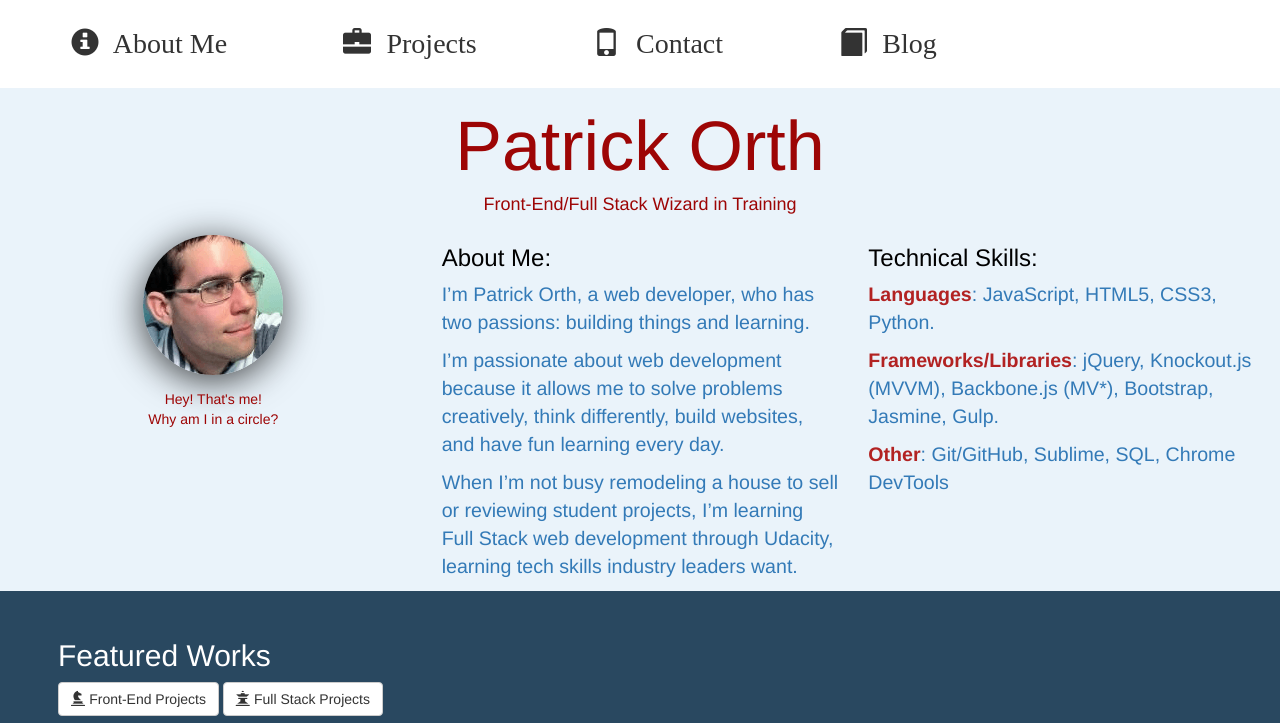
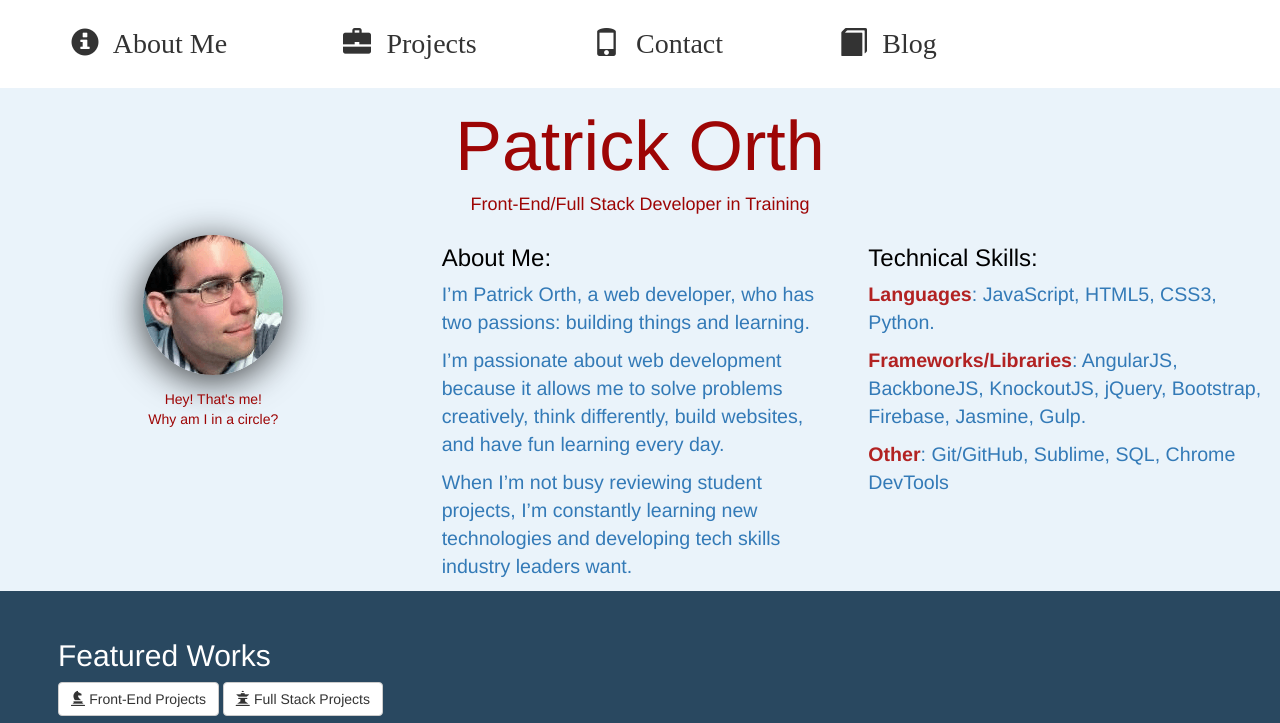
Before and after one commit to PatrickO10/PatrickO10.github.io, a website: page index.html in a window 1280 px wide. Shown: the top 723 px of the page. Drawn offline with Linux system fonts and the light colour scheme; files whose address does not match are found by name.

Commit message:
updates about me section and technical skills

```diff
--- a/index.html
+++ b/index.html
@@ -39,7 +39,7 @@
 		<header id="about" class="row primary-header">
 			<section class="col-xs-12">
 				<h1 class="name-font text-center">Patrick Orth</h1>
-				<h4 class="title-font text-center">Front-End/Full Stack Wizard in Training</h4>
+				<h4 class="title-font text-center">Front-End/Full Stack Developer in Training</h4>
 				<div class="row">
 					<figure class="col-xs-12 col-sm-4 text-center">
 						<img class="img-responsive center-block circle" src="dist/images/headshot.png" alt="my profile picture">
@@ -51,12 +51,12 @@
 						<p>I’m Patrick Orth, a web developer, who has two passions: building things and learning.</p>
 						<p>I’m passionate about web development because it allows me to solve problems creatively, think differently, build websites, and have fun learning every day.
 						</p>
-						<p>When I’m not busy remodeling a house to sell or reviewing student projects, I’m learning Full Stack web development through Udacity, learning tech skills industry leaders want.</p>
+						<p>When I’m not busy reviewing student projects, I’m constantly learning new technologies and developing tech skills industry leaders want.</p>
 					</div>
 					<div class="col-xs-12 col-sm-4 text-primary">
 						<h3>Technical Skills:</h3>
 						<p><strong>Languages</strong>: JavaScript, HTML5, CSS3, Python.</p>
-						<p><strong>Frameworks/Libraries</strong>: jQuery, Knockout.js (MVVM), Backbone.js (MV*), Bootstrap, Jasmine, Gulp.</p>
+						<p><strong>Frameworks/Libraries</strong>: AngularJS, BackboneJS, KnockoutJS, jQuery, Bootstrap, Firebase, Jasmine, Gulp.</p>
 						<p><strong>Other</strong>: Git/GitHub, Sublime, SQL, Chrome DevTools</p>
 					</div>
 				</div>
```
